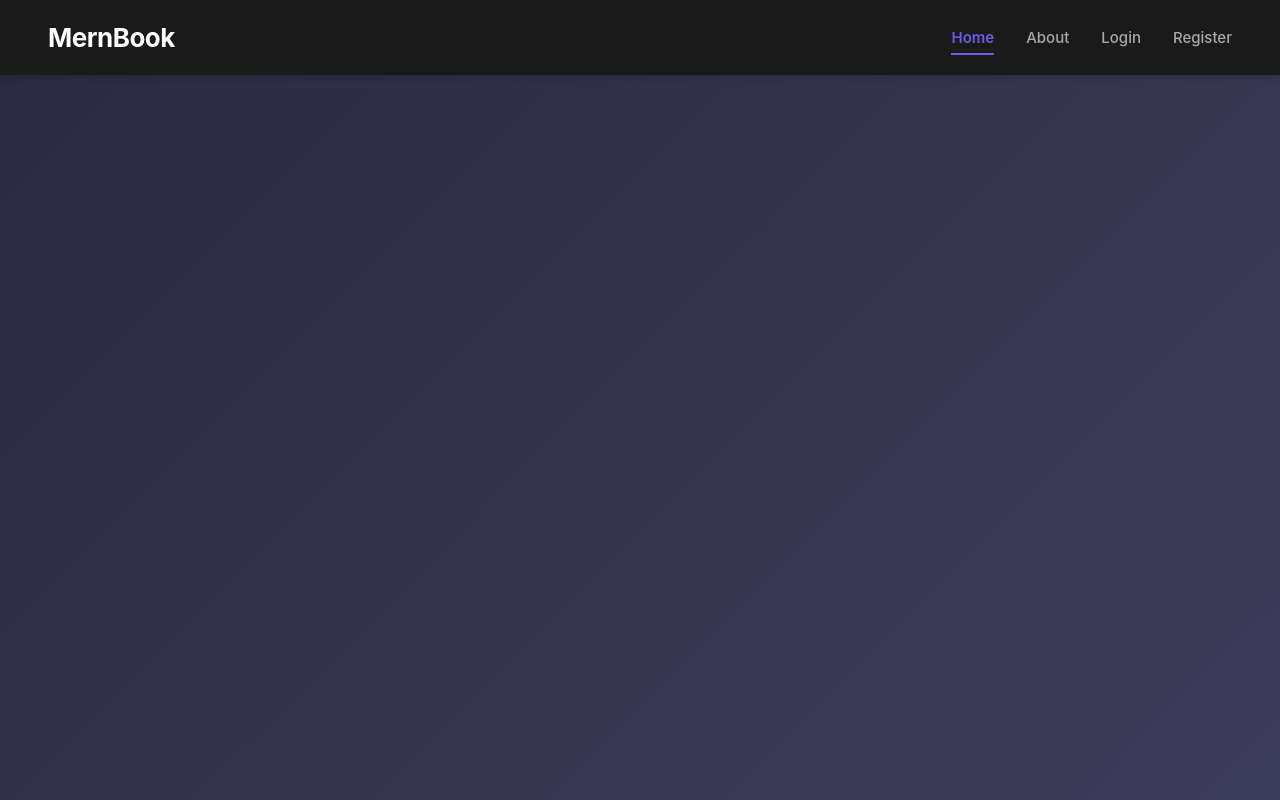
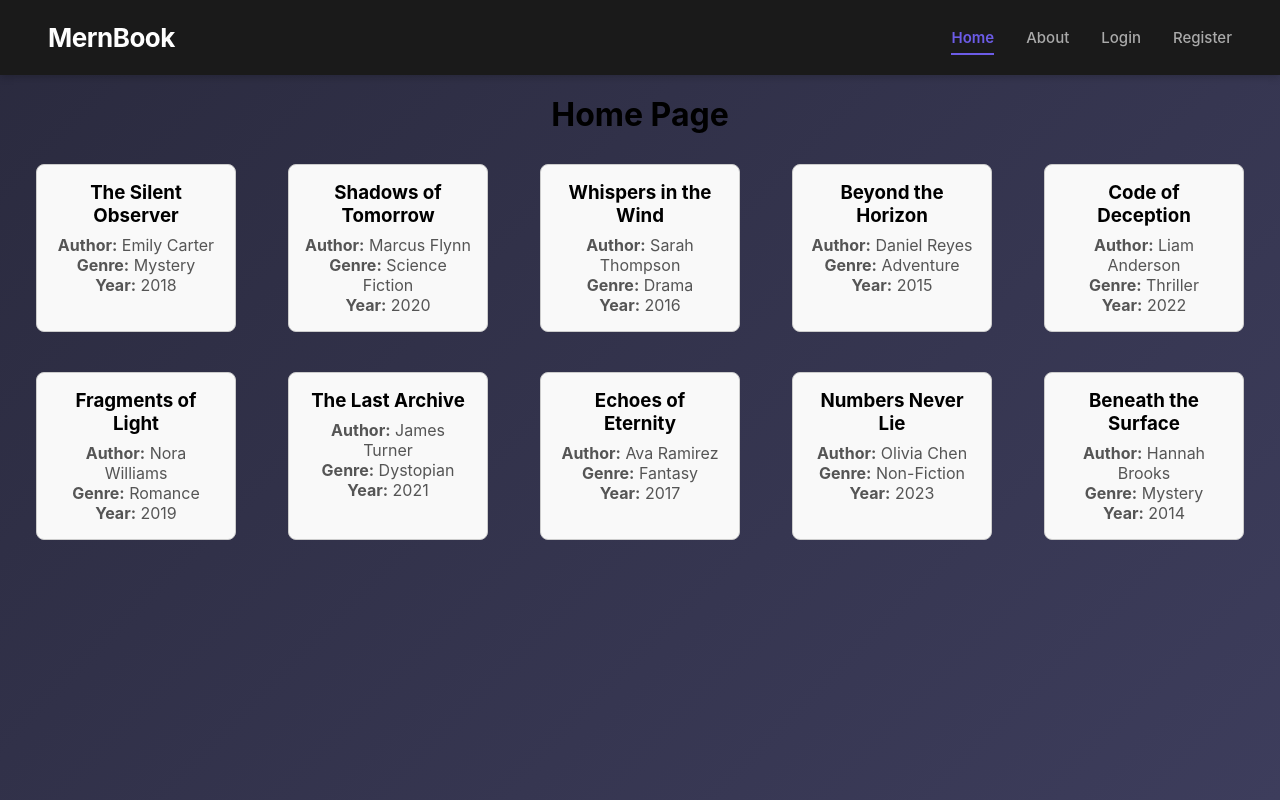
Before and after one commit to AlaaMahmoud-dev/MernBook, a React (Vite) app: page / in a window 1280 px wide. Built offline with nearby package versions, Linux system fonts and the light colour scheme.

Commit message:
Your commit message

```diff
--- a/src/components/BookCard/BookCard.jsx
+++ b/src/components/BookCard/BookCard.jsx
@@ -0,0 +1,15 @@
+import React from 'react';
+import './bookCard.css';
+
+const BookCard = ({ title, author, genre, year }) => {
+  return (
+     <div className="book-card">
+      <h3>{title}</h3>
+      <p><strong>Author:</strong> {author}</p>
+      <p><strong>Genre:</strong> {genre}</p>
+      <p><strong>Year:</strong> {year}</p>
+    </div>
+  );
+};
+
+export default BookCard;
--- a/src/components/BookCard/bookCard.css
+++ b/src/components/BookCard/bookCard.css
@@ -0,0 +1,18 @@
+.book-card {
+  border: 1px solid #ccc;
+  padding: 1rem;
+  border-radius: 8px;
+  width: 200px;
+  margin: 10px;
+  text-align: center;
+  background-color: #f9f9f9;
+}
+
+.book-card h3 {
+  margin: 0 0 0.5rem 0;
+}
+
+.book-card p {
+  margin: 0;
+  color: #555;
+}
--- a/src/pages/Home.jsx
+++ b/src/pages/Home.jsx
@@ -1,10 +1,25 @@
-function Home() {
+import React from 'react';
+import BookCard from '../components/BookCard/BookCard';
+import books from '../data/books.json';
+import '../styles/home.css';
 
-    return (
-        <>
-
-        </>
-    );
-}
+const Home = () => {
+  return (
+    <div className="home-container">
+      <h1>Home Page</h1>
+      <div className="books-grid">
+        {books.map((book) => (
+          <BookCard
+            key={book.id}
+            title={book.title}
+            author={book.author}
+            genre={book.genre}
+            year={book.year}
+          />
+        ))}
+      </div>
+    </div>
+  );
+};
 
 export default Home;
--- a/src/styles/home.css
+++ b/src/styles/home.css
@@ -0,0 +1,15 @@
+.home-container {
+  padding: 20px;
+}
+
+.home-container h1 {
+  text-align: center;
+  margin-bottom: 20px;
+}
+
+.books-grid {
+  display: grid;
+  grid-template-columns: repeat(auto-fill, minmax(220px, 1fr));
+  gap: 20px;
+  justify-items: center;
+}
```
Also changed, not shown: 1 other file (tests, documents, lock files or other folders).
